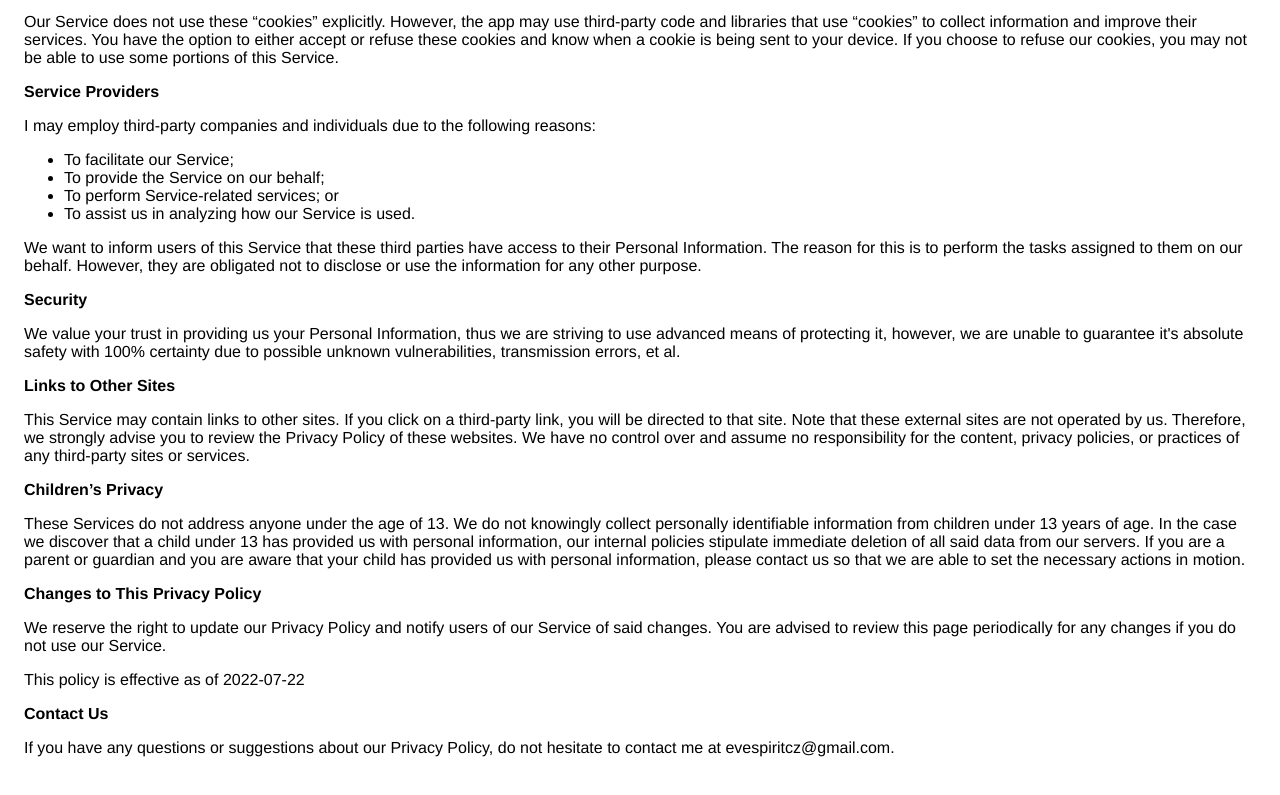
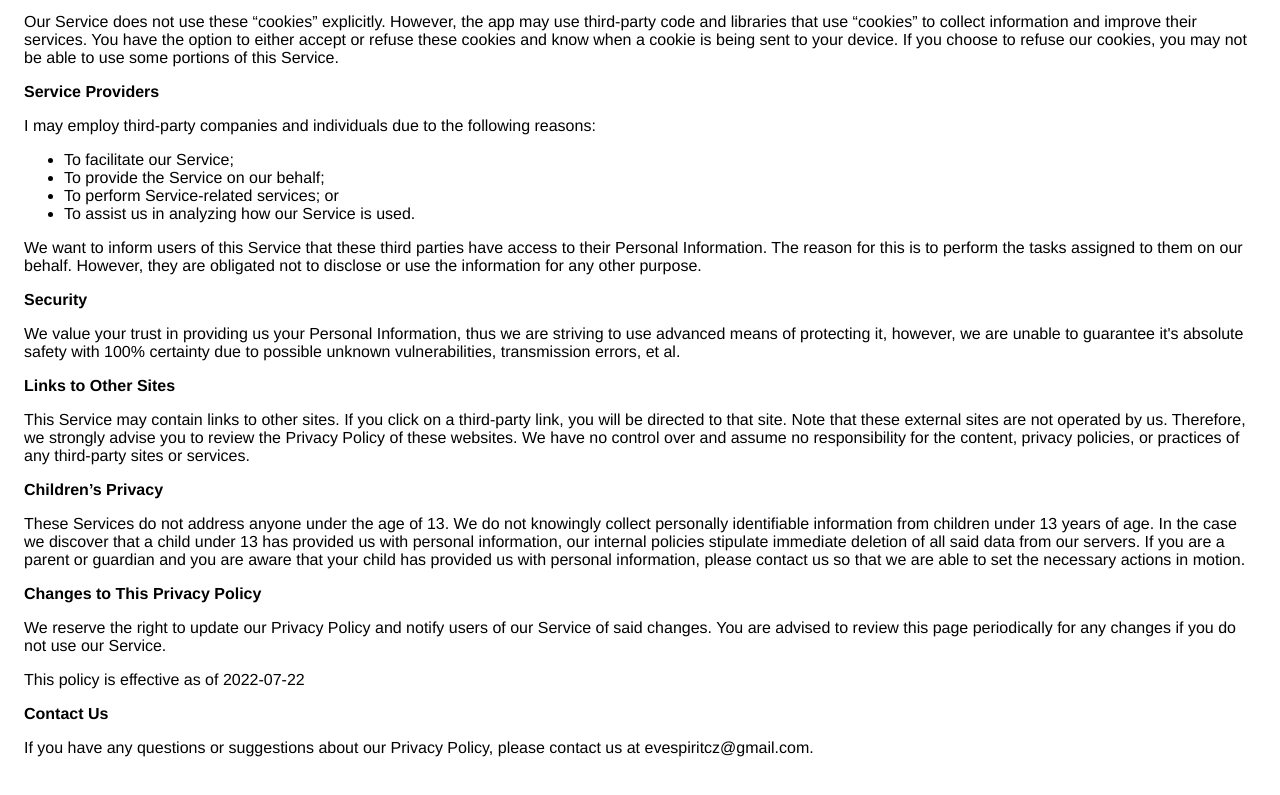
Before and after one commit to EvESpirit/evespirit.github.io, a plain HTML site: page index.html in a window 1280 px wide. Shown: the part 595-1390 px from the top of the page. Drawn offline with Linux system fonts and the light colour scheme.

Commit message:
Update index.html

```diff
--- a/index.html
+++ b/index.html
@@ -103,6 +103,6 @@
                 </p> <p>This policy is effective as of 2022-07-22
                 </p> <p><strong>Contact Us</strong></p> <p>
                   If you have any questions or suggestions about our
-                  Privacy Policy, do not hesitate to contact me at evespiritcz@gmail.com.
+                  Privacy Policy, please contact us at evespiritcz@gmail.com.
     </body>
     </html>
```
